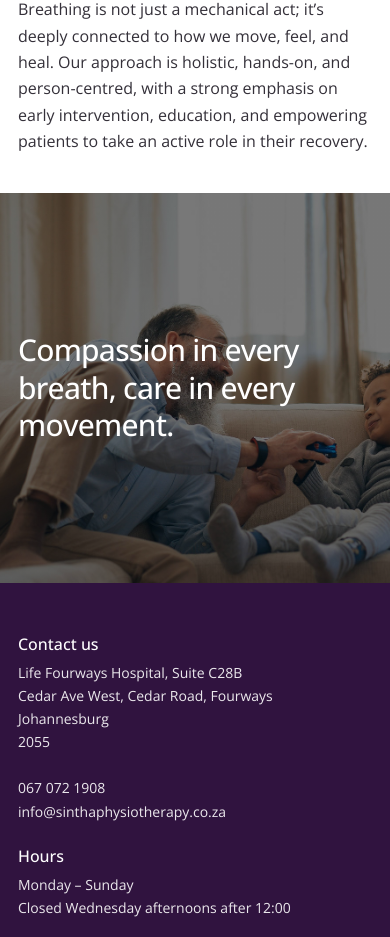
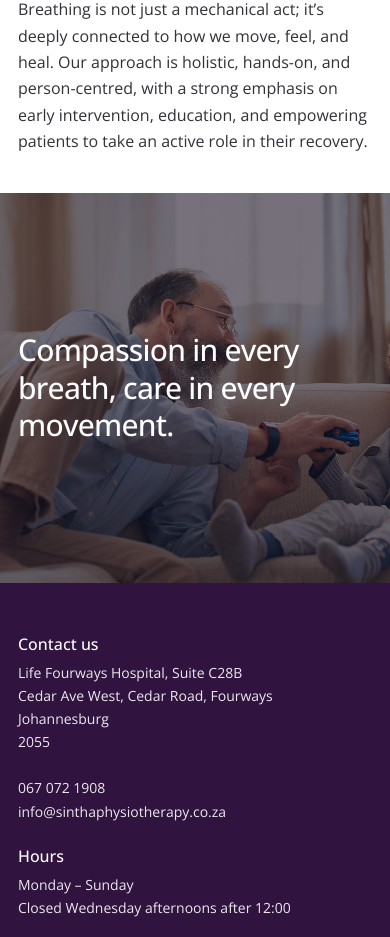
Before and after one commit to brandonmuch/sinthaphysiotherapy, a Next.js app: page /about in a window 390 px wide. Shown: the part 2159-3096 px from the top of the page. Built offline with nearby package versions, Linux system fonts and the light colour scheme; a web font is replaced by a local one.

Commit message:
style: add scroll-linked parallax layers to full-width image bands

```diff
--- a/app/refinements.css
+++ b/app/refinements.css
@@ -278,3 +278,101 @@ button.contact-form__submit.site-button {
     transition: none !important;
   }
 }
+
+
+/* Shared scroll-linked parallax image layer used by full-width photo sections. */
+.parallax-media {
+  position: absolute;
+  inset: 0;
+  z-index: 0;
+  display: block;
+  overflow: hidden;
+  pointer-events: none;
+}
+.parallax-media__inner {
+  position: absolute;
+  inset: -13% 0;
+  width: 100%;
+  height: 126%;
+  will-change: transform;
+}
+.parallax-media__image {
+  display: block;
+  width: 100%;
+  height: 100%;
+  object-fit: cover;
+}
+
+/* Hero keeps its strong focal framing as the image moves more slowly than scroll. */
+.home-hero__background {
+  position: absolute !important;
+  z-index: 0;
+  inset: 0;
+  overflow: hidden;
+}
+.home-hero__background .parallax-media__image {
+  object-position: center 38%;
+}
+
+/* These sections used fixed CSS background photos. Render the same existing
+   assets as scroll-linked layers so parallax works consistently on desktop/mobile. */
+.who-section,
+.services-closing,
+.about-closing {
+  position: relative;
+  isolation: isolate;
+  overflow: hidden;
+  background-color: #27212b;
+  background-image: none !important;
+}
+.who-section > .parallax-media,
+.services-closing > .parallax-media,
+.about-closing > .parallax-media {
+  z-index: 0;
+}
+.who-section::before,
+.services-closing::before,
+.about-closing::before {
+  position: absolute;
+  z-index: 1;
+  inset: 0;
+  display: block;
+  background: rgba(20, 12, 27, .52);
+  content: "";
+  pointer-events: none;
+}
+.who-section > .site-container,
+.services-closing > .site-container,
+.about-closing > .site-container {
+  position: relative;
+  z-index: 2;
+}
+
+/* Contact image band shares the same parallax crop without changing its height. */
+.contact-location-band > .parallax-media {
+  position: absolute;
+  inset: 0;
+  z-index: 0;
+}
+.contact-location-band__parallax .parallax-media__image {
+  object-position: center;
+}
+
+@media (max-width: 760px) {
+  .parallax-media__inner {
+    inset: -8% 0;
+    height: 116%;
+  }
+  .who-section::before,
+  .services-closing::before,
+  .about-closing::before {
+    background: rgba(20, 12, 27, .58);
+  }
+}
+
+@media (prefers-reduced-motion: reduce) {
+  .parallax-media__inner {
+    transform: none !important;
+    will-change: auto;
+  }
+}
```
